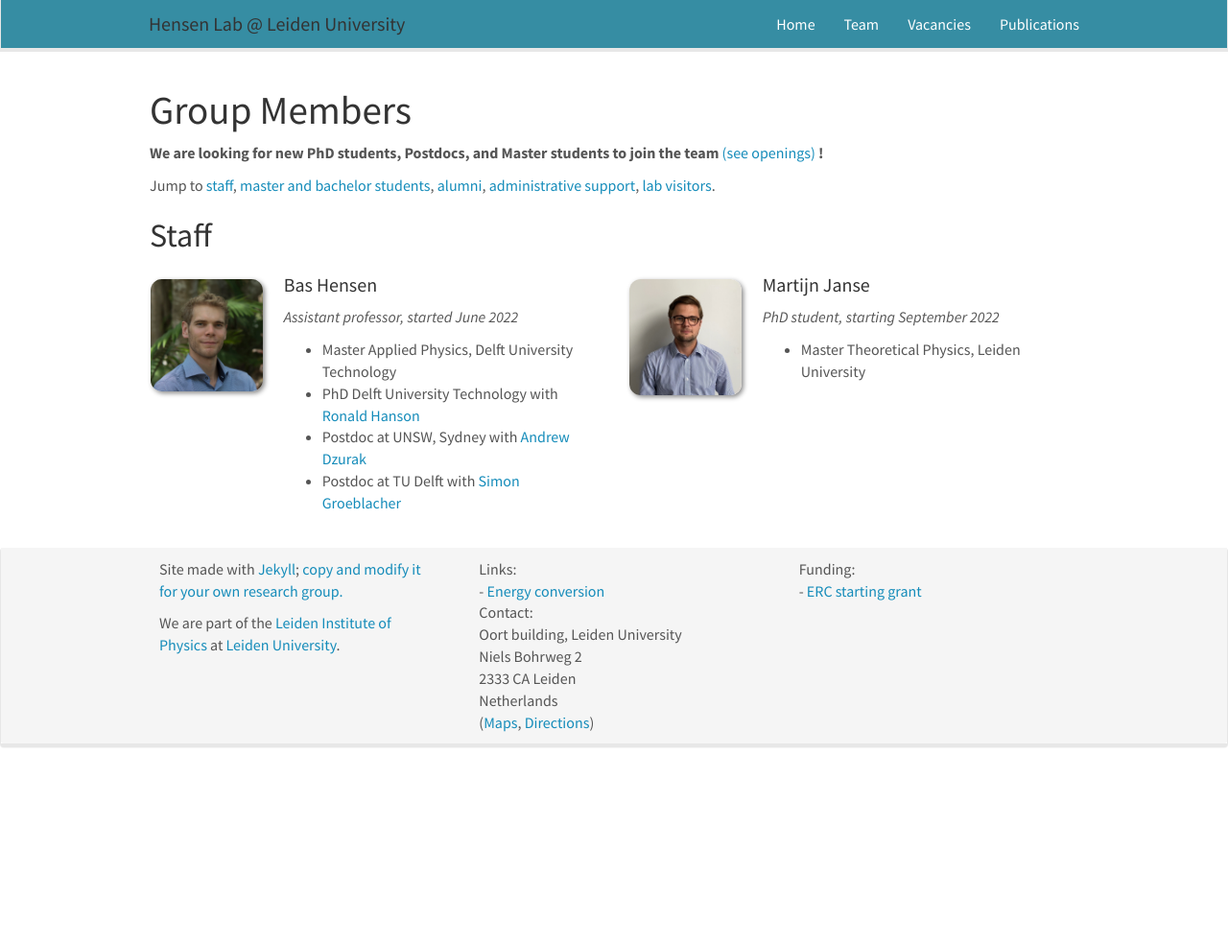
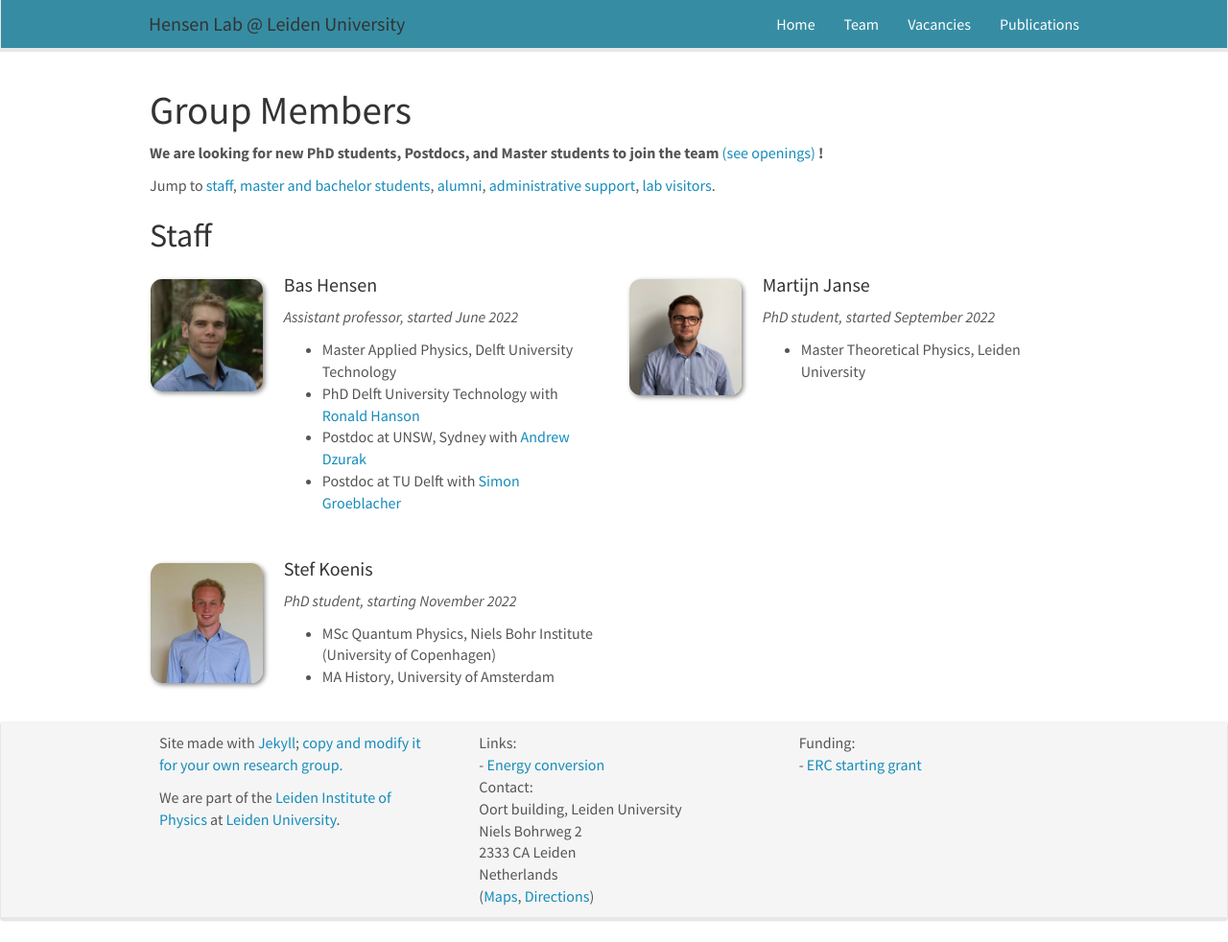
Before and after one commit to bashensen/bashensen.github.io, a Jekyll site: the page built from _pages/team.md, in a window 1280 px wide and 982 px high. Shown: the whole window at 96% size. Built offline with Jekyll 4.4.1, drawn with Linux system fonts in a browser that asks for light colours; nearby versions of some CDN libraries.

Commit message:
updates BASH

```diff
--- a/_data/news.yml
+++ b/_data/news.yml
@@ -1,4 +1,5 @@
-
+- date: 1. September 2022
+  headline: Martijn Janse started his PhD!
 
 - date: 1. June 2022
   headline: Officially starting our lab in Leiden!
--- a/_data/team_members.yml
+++ b/_data/team_members.yml
@@ -10,7 +10,15 @@
 
 - name: Martijn Janse
   photo: Martijn_Janse.jpg
-  info: PhD student, starting September 2022
-  email:
+  info: PhD student, started September 2022
+  email: Janse@physics.leidenuniv.nl
   number_educ: 1
   education1: Master Theoretical Physics, Leiden University
+
+- name: Stef Koenis
+  photo: Stef_Koenis.jpg
+  info: PhD student, starting November 2022
+  email:
+  number_educ: 2
+  education1: MSc Quantum Physics, Niels Bohr Institute (University of Copenhagen)
+  education2: MA History, University of Amsterdam
```
Also changed, not shown: images/teampic/Stef_Koenis.jpg (added), 2 other files.
